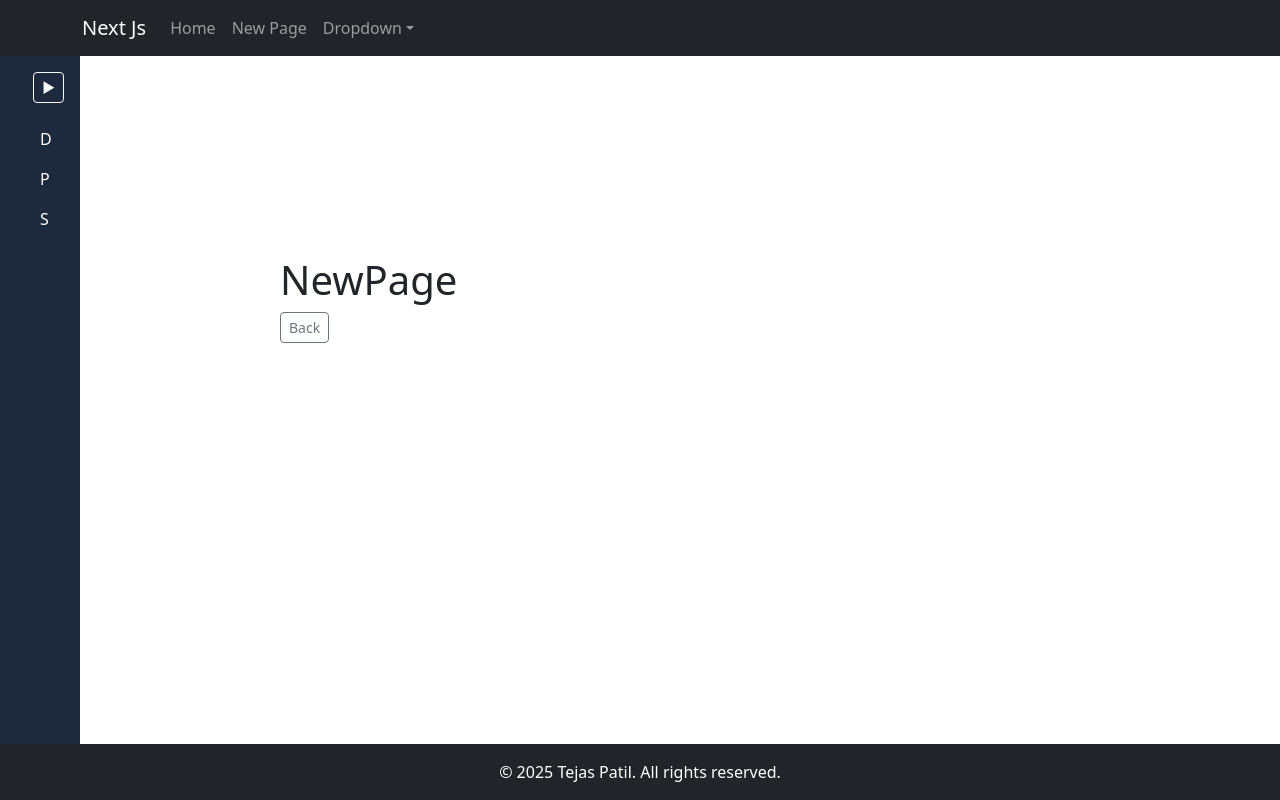
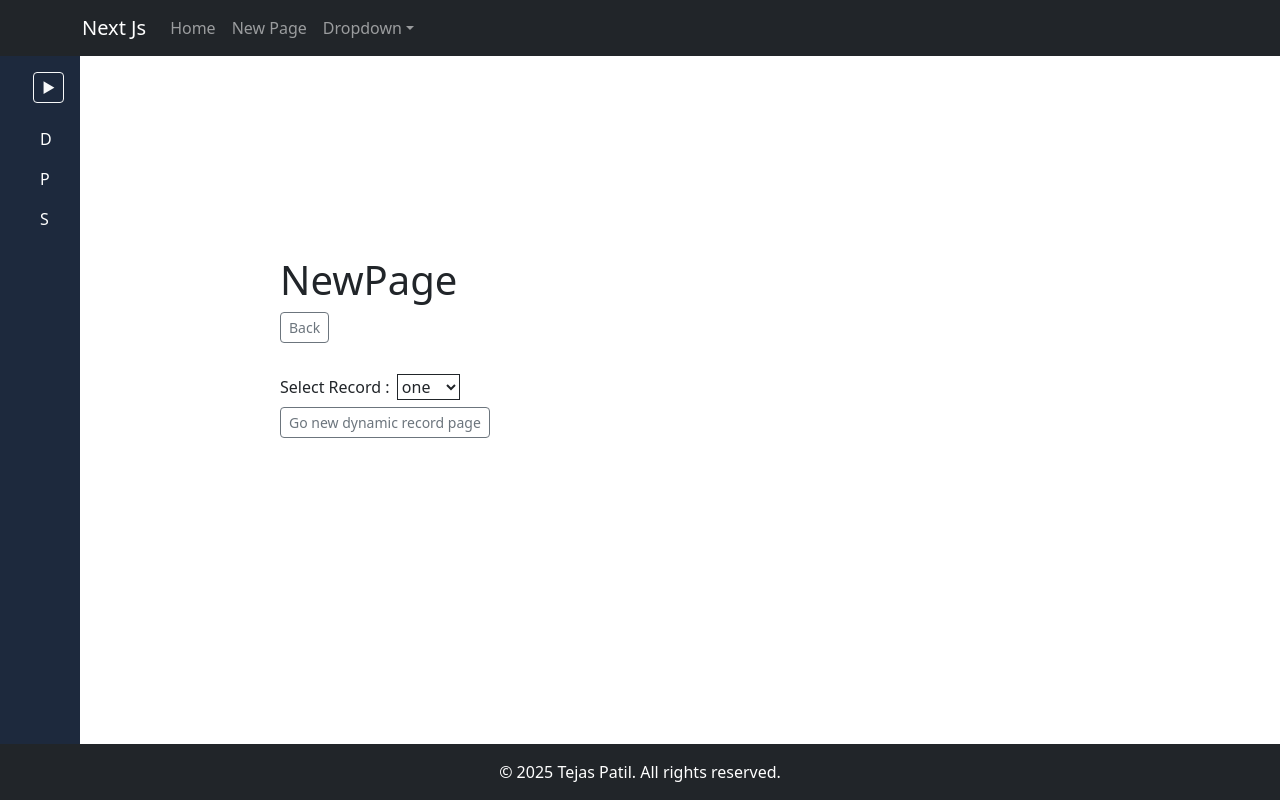
Before and after one commit to tejas-patil-infy/next-app, a Next.js app: page /newpage in a window 1280 px wide. Built offline with nearby package versions, Linux system fonts and the light colour scheme.

Commit message:
Trying dynamic routing in next

```diff
--- /dev/null
+++ b/src/app/newpage/[record]/page.tsx
@@ -0,0 +1,13 @@
+export default function CategoryPage({
+  params,
+}: {
+  params: { record: string };
+}) {
+  return (
+    <div className='m-10'>
+      <h1 className="text-2xl font-bold mb-4">
+        Record - {params.record}
+      </h1>
+    </div>
+  );
+}
--- a/src/app/newpage/page.tsx
+++ b/src/app/newpage/page.tsx
@@ -1,7 +1,16 @@
+"use client"
 import Link from "next/link";
+import { useState } from "react";
 import { Button } from 'react-bootstrap';
 
 const NewPage = () => {
+  const [record, setRecord] = useState("one");
+  const arr = ["one", "two", "three", "four"];
+
+  const handleSelect = (e: any) => {
+    setRecord(e.target.value)
+  }
+
   return (
     <div className="p-4 m-44">
       <h1>NewPage</h1>
@@ -9,6 +18,19 @@ const NewPage = () => {
         <Button variant="outline-secondary" size="sm">Back</Button>
         {/* <button className="px-4 py-2 bg-blue-600 text-white rounded">Back</button> */}
       </Link>
+      <div className="my-4 flex flex-col max-w-[250px]">
+        <div>
+          Select Record : &nbsp;
+          <select className="outline my-2" onChange={(e) => handleSelect(e)}>
+            {arr.map((i) => {
+              return (<option key={i}>{i}</option>)
+            })}
+          </select>
+        </div>
+        <Link href={`/newpage/${record}`}>
+          <Button variant="outline-secondary" size="sm">Go new dynamic record page</Button>
+        </Link>
+      </div>
     </div>
   )
 }
```
